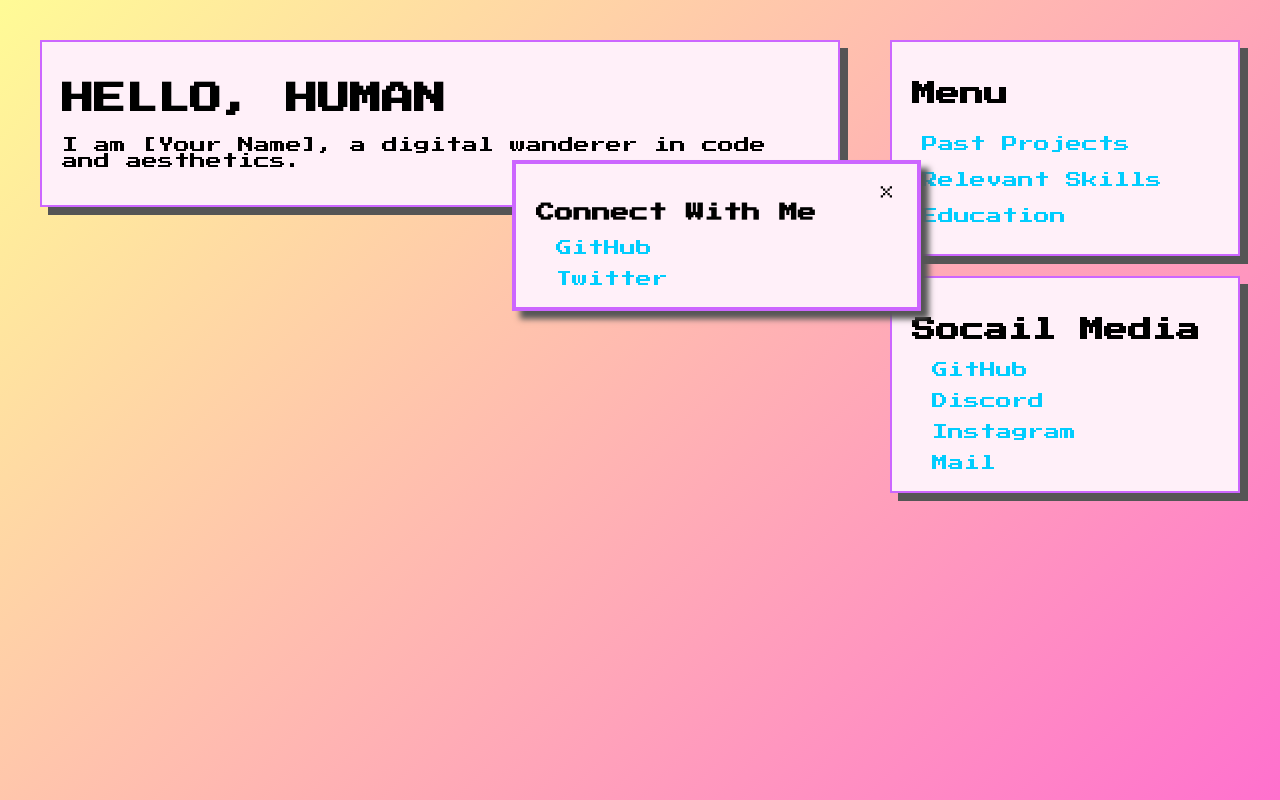
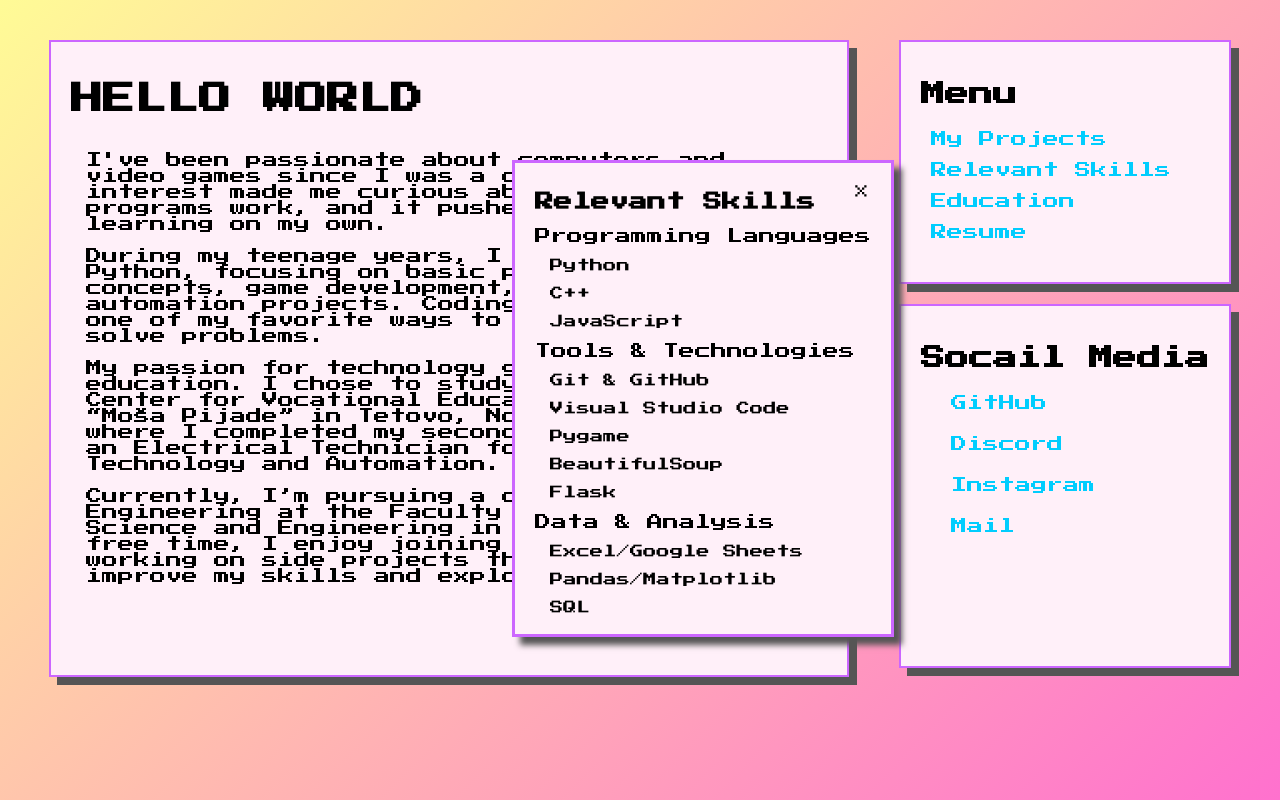
Before and after one commit to AlexTe32/my-website, a plain HTML site: page index.html in a window 1280 px wide. Both pictures are taken after a click on the button "Relevant Skills". Drawn offline with Linux system fonts and the light colour scheme.

Commit message:
19.6.2025

```diff
--- a/index.html
+++ b/index.html
@@ -2,24 +2,37 @@
 <html lang="en">
 <head>
   <meta charset="UTF-8">
-  <title>Vaporwave Persona</title>
+  <title>Vaporwave Pers</title>
   <link rel="stylesheet" href="styles.css">
 </head>
 <body>
 <div class="container">
   <div class="column left">
     <div class="window">
-      <h1>HELLO, HUMAN</h1>
-      <p>I am [Your Name], a digital wanderer in code and aesthetics.</p>
+      <h1>HELLO WORLD</h1>
+      <p>I've been passionate about computers and video games since
+        I was a child. That early interest made me curious about how
+        games and programs work, and it pushed me to start learning on my own.<br><br>
+        During my teenage years, I taught myself Python, focusing on
+        basic programming concepts, game development, and small automation
+        projects. Coding quickly became one of my favorite ways to be creative and solve problems.<br><br>
+        My passion for technology guided my education. I chose to study at the
+        Regional Center for Vocational Education and Training “Moša Pijade” in Tetovo,
+        North Macedonia, where I completed my secondary education as an Electrical Technician for Computer
+        Technology and Automation.<br><br>
+        Currently, I’m pursuing a degree in Software Engineering at the Faculty of Computer Science and
+        Engineering in Skopje. In my free time, I enjoy joining game jams and working on side projects that
+        help me improve my skills and explore new ideas.</p>
     </div>
   </div>
 
   <div class="column right">
     <div class="window">
       <h2>Menu</h2>
-      <button class="button" onclick="showModal('projectsModal')">Past Projects</button>
+      <button class="button" onclick="showModal('projectsModal')">My Projects</button>
       <button class="button" onclick="showModal('skillsModal')">Relevant Skills</button>
       <button class="button" onclick="showModal('educationModal')">Education</button>
+      <a href="Александар%20Трајчевски.pdf" target="_blank">Resume</a>
     </div>
 
     <div class="window">
@@ -41,28 +54,84 @@
     <span class="close" onclick="hideModal('projectsModal')">&times;</span>
     <h3>My Projects</h3>
     <ul>
-      <li><a href="https://example.com/project1" target="_blank">Project One</a></li>
-      <li><a href="https://example.com/project2" target="_blank">Project Two</a></li>
+      <li><a href="https://github.com/AlexTe32/Cat-Mouse" target="_blank">Game Jam Finder</a>
+        <br>
+        <p>Developed a Discord bot in Python that scrapes and shares information about
+          upcoming Game Jams. Users can request Game Jam listings on command or set the bot
+          to automatically post updates weekly in a specified channel.</p>
+      </li>
+      <li><a href="https://github.com/AlexTe32/Cat-Mouse" target="_blank">Cat&Mouse</a>
+        <br>
+        <p>Developed a simple Python simulation as a university project to estimate how long
+          it would take 3 cats to catch 100 mice, given they catch 3 mice in 3 minutes</p>
+      </li>
+      <li><a href="https://alexte32.github.io/Mravka/" target="_blank">Langton's Ant</a>
+      <br>
+        <p>Built a Langton's Ant simulation in JavaScript, showcasing emergent
+          behavior from simple rules using HTML5 Canvas.</p>
+      </li>
+
+
     </ul>
 </div>
 
 <!-- Social Links Modal -->
 <div class="modal-content" id="skillsModal">
     <span class="close" onclick="hideModal('skillsModal')">&times;</span>
-    <h3>Connect With Me</h3>
+    <h3>Relevant Skills</h3>
     <ul>
-      <li><a href="https://github.com/yourhandle" target="_blank">GitHub</a></li>
-      <li><a href="https://twitter.com/yourhandle" target="_blank">Twitter</a></li>
+      <li>
+        Programming Languages
+        <ul>
+          <li>Python</li>
+          <li>C++</li>
+          <li>JavaScript</li>
+        </ul>
+      </li>
+
+      <li>
+        Tools & Technologies
+        <ul>
+          <li>Git & GitHub</li>
+          <li>Visual Studio Code</li>
+          <li>Pygame</li>
+          <li>BeautifulSoup</li>
+          <li>Flask</li>
+        </ul>
+      </li>
+
+      <li>
+        Data & Analysis
+        <ul>
+          <li>Excel/Google Sheets</li>
+          <li>Pandas/Matplotlib</li>
+          <li>SQL</li>
+        </ul>
+      </li>
     </ul>
 </div>
 
 <div class="modal-content" id="educationModal">
     <span class="close" onclick="hideModal('educationModal')">&times;</span>
-    <h3>Connect With Me</h3>
-    <ul>
-      <li><a href="https://github.com/yourhandle" target="_blank">GitHub</a></li>
-      <li><a href="https://twitter.com/yourhandle" target="_blank">Twitter</a></li>
-    </ul>
+    <h3>Education</h3>
+    <h4>Higher Education</h4>
+    <p>Faculty of Computer Science and Engineering (FINKI) – Skopje, North Macedonia<br>
+      Program: Bachelor of Software Engineering<br>
+      Currently pursuing a degree in Software Engineering at the Faculty of Computer
+      Science and Engineering (FINKI), with coursework focused on programming, data structures,
+      algorithms, software design, and system development.
+    </p>
+
+    <h4>Secondary Education</h4>
+    <p>Regional Center for Vocational Education and Training “Moša Pijade” – Tetovo, North Macedonia<br>
+      Program: Electrical Technician for Computer Technology and Automation<br>
+      Completed a four-year vocational secondary education program with a strong
+      focus on electrical engineering, electronics, automation, and computer systems.
+      The curriculum included over 400 hours of hands-on practical training and more than
+      500 hours of computer-based instruction in specialized labs. Gained experience in maintaining
+      computer systems, programming, working with microcontrollers, and developing automation solutions
+      used in industrial processes.</p>
+
 </div>
 
 <script src="script.js"></script>
--- a/styles.css
+++ b/styles.css
@@ -10,6 +10,11 @@ body, html {
   font-family: 'Press Start 2P', cursive;
   color: #000;
   cursor: default;
+  max-height: 100%;
+  overflow-x: hidden;
+}
+p{
+  padding: 15px 30px 55px 15px;
 }
 
 .container {
@@ -29,19 +34,44 @@ body, html {
   max-width: 350px;
 }
 
+.left .window {
+  max-height: 600px;
+}
+
+.right .window:first-of-type {
+  max-height: 200px;
+}
 .window {
   background: #fff0f9;
   border: 2px solid #cc66ff;
   box-shadow: 8px 8px #555;
   padding: 20px;
   margin-bottom: 20px;
+  max-height: 320px;
+  overflow: hidden;
+}
+
+.right .window li:last-of-type a, .right .window>a {
+  padding-bottom: 500px;
 }
 
 .button {
   background: none;
   border: none;
   color: 	#01cdfe;
-  padding: 5px 0px;
+  padding: 5px 0px 5px 0px;
+  margin: 5px 10px;
+  font-size: medium;
+  cursor: pointer;
+  font-family: 'Press Start 2P', cursive;
+}
+
+.right button, .right a {
+  display: block;
+  background: none;
+  border: none;
+  color: 	#01cdfe;
+  padding: 5px 0px 5px 0px;
   margin: 5px 10px;
   font-size: medium;
   cursor: pointer;
@@ -71,18 +101,49 @@ body, html {
   background-color: #fff0f9;
   margin: auto;
   padding: 20px;
-  border: 4px solid #cc66ff;
+  border: 3px solid #cc66ff;
   max-height: 500px;
-  max-width: 800px;
+  overflow-y: scroll;
+  max-width: 450px;
   box-shadow: 8px 8px 6px #555;
 
 }
+h4:first-of-type {
+  margin-top:30px ;
+  padding-top: 20px;
+}
+
+h4{
+  font-weight: normal;
+  margin-top: 0px;
+  color: #141414;
+  padding-top:10px;
+  font-size: 14px;
+}
+
+.modal-content p {
+  font-size: x-small;
+}
 
 .modal-content h3{
-  padding-right:80px;
+  position:absolute;
+  top:10px;
+}
+
+.modal-content ul{
+  padding-top:30px;
+  padding-left:20px;
+}
+
+.modal-content ul ul{
+  padding-top: 0px;
+  padding-left:35px;
+  font-size: smaller;
 }
 
 .close {
+  position: absolute;
+  right: 20px;
   padding-left: 10px;
   float: right;
   font-size: 18px;
```
Also changed, not shown: 1 other file.
